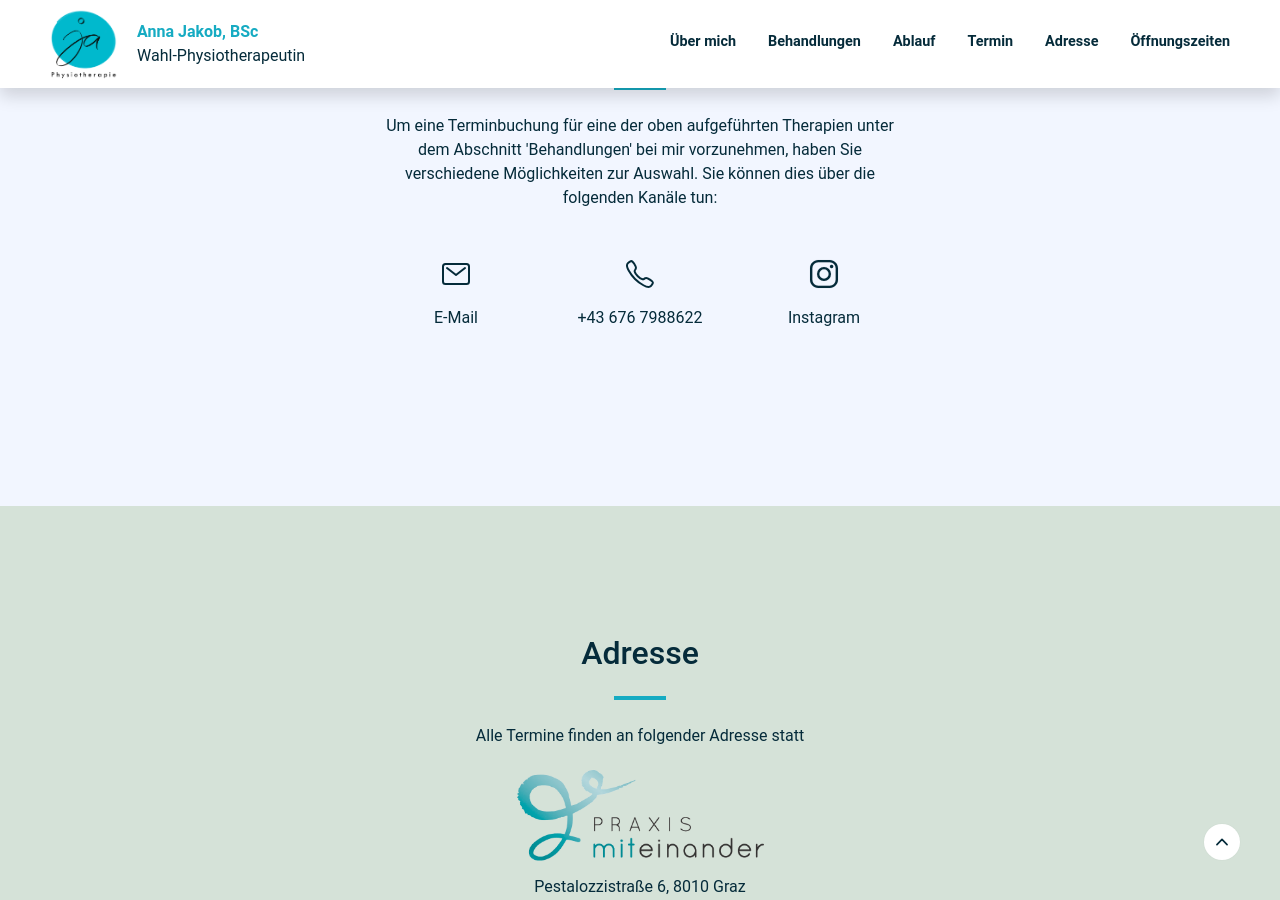
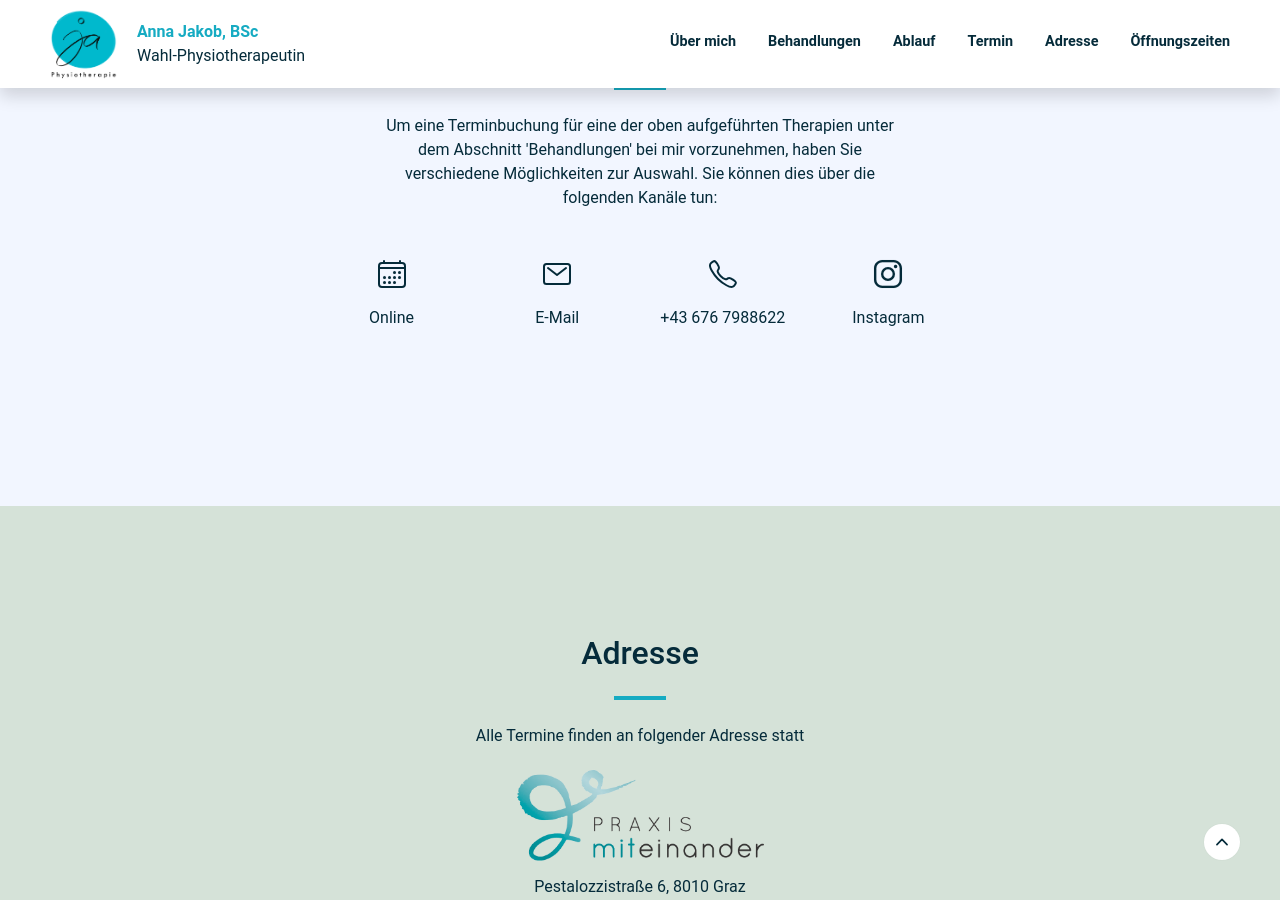
Before and after one commit to paulzwoelfer/annajakob-physio.github.io, a Jekyll site: the page built from index.md, in a window 1280 px wide and 900 px high, scrolled down 3405 px. Built offline with Jekyll 4.4.1, drawn with Linux system fonts in a browser that asks for light colours.

Commit message:
add online booking

```diff
--- a/_includes/contact.html
+++ b/_includes/contact.html
@@ -10,10 +10,17 @@
       <div class="row gx-4 gx-lg-5 justify-content-center mb-5 icon-container">
         {% for action in section.actions %}
         <div class="col ml-auto text-center">
-          <a class="icon-link" target="_blank" href="{{ action.url }}">
-            <ion-icon class="icon" name="{{ action.icon }}"></ion-icon>
-            {{ action.title }}
-          </a>
+          {% if action.self %}
+            <a class="icon-link {{ action.class }}" href="{{ action.url }}">
+              <ion-icon class="icon" name="{{ action.icon }}"></ion-icon>
+              {{ action.title }}
+            </a>
+          {% else %}
+            <a class="icon-link" target="_blank" href="{{ action.url }}">
+              <ion-icon class="icon" name="{{ action.icon }}"></ion-icon>
+              {{ action.title }}
+            </a>
+          {% endif %}
         </div>
         {% endfor %}
       </div>
--- a/_sass/physio/_contact.scss
+++ b/_sass/physio/_contact.scss
@@ -3,7 +3,7 @@
     .icon-container {
 
         @include desktop {
-            width: 50%;
+            width: 60%;
             margin: auto;
         }
     }
@@ -13,6 +13,11 @@
         align-items: center;
         flex-direction: column;
         color: $text;
+        min-width: 172px;
+
+        @include tablet {
+            min-width: auto;
+        }
 
         &:hover {
             color: $secondary;
--- a/_sass/physio/_general.scss
+++ b/_sass/physio/_general.scss
@@ -114,6 +114,7 @@ a {
       display: flex;
       flex-wrap: wrap;
       flex: 0 1 auto;
+      row-gap: 2rem;
       flex-direction: row;
       box-sizing: border-box;
       margin-left: -10px;
--- a/index.md
+++ b/index.md
@@ -92,9 +92,10 @@ sections:
     text: >
       Um eine Terminbuchung für eine der oben aufgeführten Therapien unter dem Abschnitt 'Behandlungen' bei mir vorzunehmen, haben Sie verschiedene Möglichkeiten zur Auswahl. Sie können dies über die folgenden Kanäle tun:
     actions:
-#     - title: Online
-#       icon: calendar-outline
-#       url: https://calendly.com/physio-annajakob
+    - title: Online
+      icon: calendar-outline
+      self: true
+      url: /termin
     - title: E-Mail
       icon: mail-outline
       url: mailto:physio.annajakob@gmail.com
```
Also changed, not shown: other parts of index.md (+1 -0 lines), online_termin.md (added, +7 -0 lines), assets/css/styles.css.
